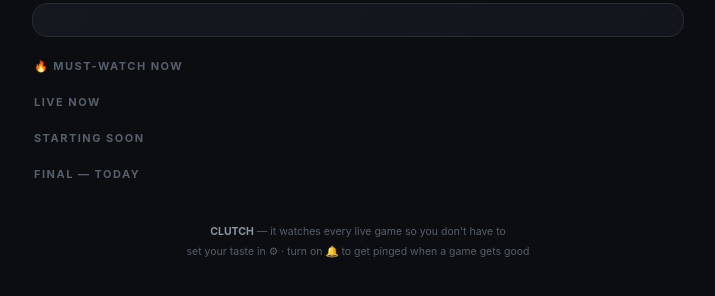
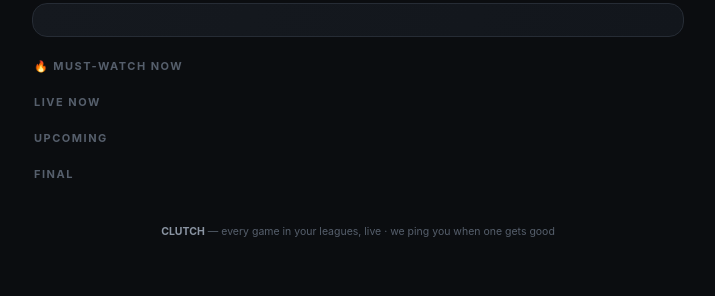
Before and after one commit to craigtv000-hub/clutch, a website: page public/index.html in a window 1280 px wide. Shown: the part 94-390 px from the top of the page, without its empty margins (282-997 px from the left). Drawn offline with Linux system fonts and the light colour scheme; no server answers.

Commit message:
Update index.html

```diff
--- a/public/index.html
+++ b/public/index.html
@@ -49,7 +49,6 @@
   .quiet{padding:14px;color:var(--dimmer);font-size:12px;text-align:center;border:1px dashed var(--line);border-radius:13px;margin-bottom:11px}
   footer{text-align:center;padding:30px 0 0;color:var(--dimmer);font-size:10.5px;line-height:1.9}
   footer b{color:var(--dim)}
-  /* settings sheet */
   .sheet{position:fixed;inset:0;background:rgba(4,6,9,.72);z-index:80;display:none;align-items:flex-end;justify-content:center;backdrop-filter:blur(3px)}
   .sheet.open{display:flex}
   .sheetin{background:var(--card);border:1px solid var(--line);border-radius:18px 18px 0 0;width:100%;max-width:680px;padding:20px 18px max(30px,env(safe-area-inset-bottom));max-height:88vh;overflow:auto;animation:up .3s cubic-bezier(.2,1,.3,1)}
@@ -92,23 +91,20 @@
   <div id="hot"></div>
   <div class="sectlabel">Live now <span class="ct" id="livect"></span></div>
   <div id="livenow"></div>
-  <div class="sectlabel">Starting soon <span class="ct" id="deckct"></span></div>
+  <div class="sectlabel">Upcoming <span class="ct" id="deckct"></span></div>
   <div id="ondeck"></div>
-  <div class="sectlabel">Final — today <span class="ct" id="finalct"></span></div>
+  <div class="sectlabel">Final <span class="ct" id="finalct"></span></div>
   <div id="finals"></div>
 </main>
 
 <footer>
-  <b>CLUTCH</b> — it watches every live game so you don't have to<br>
-  set your taste in ⚙ · turn on 🔔 to get pinged when a game gets good
+  <b>CLUTCH</b> — every game in your leagues, live · we ping you when one gets good
 </footer>
 
-<!-- SETTINGS -->
 <div class="sheet" id="sheet">
   <div class="sheetin">
     <div class="shead"><h2>Your clutch settings</h2><button class="x" id="closex">✕</button></div>
-    <div class="shint">These are <b>yours</b> — saved on this device. CLUTCH stays silent until a live game crosses your line, then pings you with where to watch.</div>
-
+    <div class="shint">These are <b>yours</b> — saved on this device. Pick your leagues and when a game counts as must-watch.</div>
     <div class="setrow">
       <h3>Leagues I want to see <span style="float:right;display:flex;gap:6px"><button class="mini" id="allBtn">All</button><button class="mini" id="noneBtn">None</button></span></h3>
       <p>Only these leagues get shown and watched.</p>
@@ -124,7 +120,6 @@
       <p>…and the game is this deep into the final stretch.</p>
       <div class="seg" id="lateSeg"></div>
     </div>
-
     <div class="savebar"><button class="savebtn" id="saveBtn">Save my settings</button></div>
   </div>
 </div>
```
